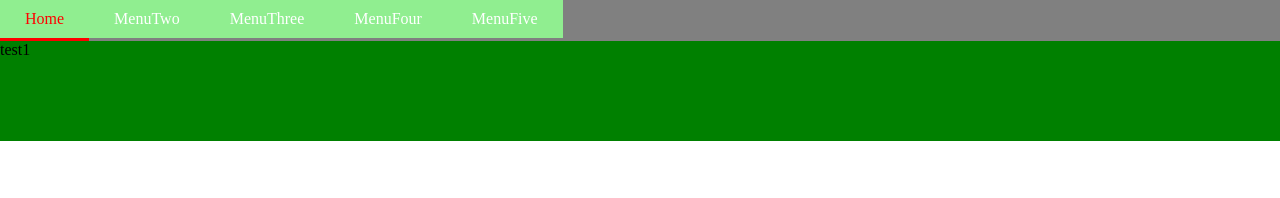
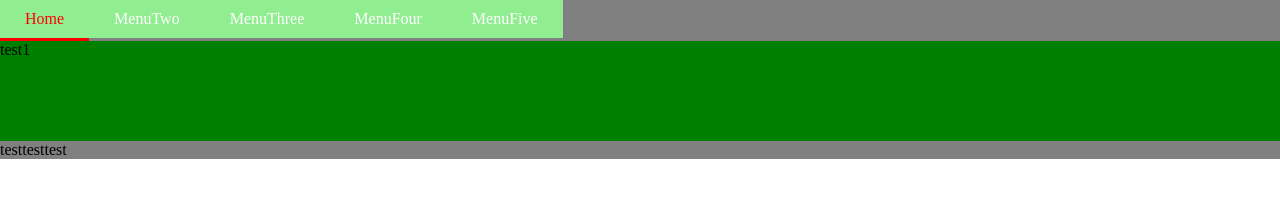
Before and after one commit to xuyongsky123/tabToggle, a plain HTML site: page index.html in a window 1280 px wide. Drawn offline with Linux system fonts and the light colour scheme.

Commit message:
Update index.html

```diff
--- a/index.html
+++ b/index.html
@@ -31,6 +31,7 @@
 				<div class="single_tab" tab-type="tab">test4</div>
 				<div class="single_tab" tab-type="tab">test5</div>
 			</div>
+			<div>testtesttest</div>
     	</div>
     </body>
 </html>
```
